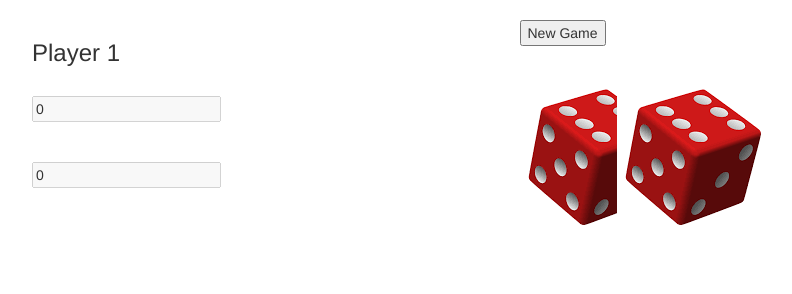
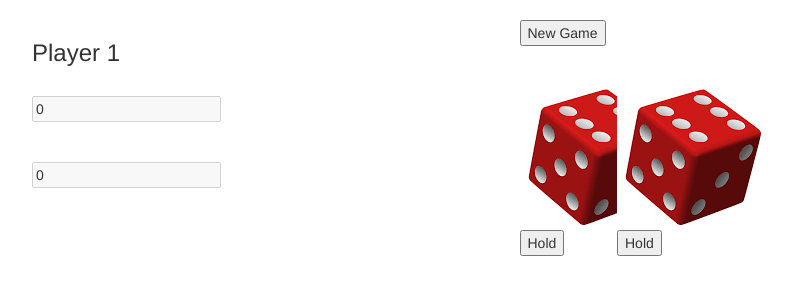
Before and after one commit to Fkaragu/Dice, a plain HTML site: page index.html in a window 1280 px wide. Shown: the whole page, without its empty margins (38-830 px from the left). Drawn offline with Linux system fonts and the light colour scheme.

Commit message:
add two hold buttons

```diff
--- a/index.html
+++ b/index.html
@@ -51,6 +51,18 @@
             </div>
           </div>
 
+          <div class="row">
+            <div class="col-md-6">
+              <div id="sectioncX">
+                <input type="button" value="Hold" class="btnhold" id="btnhold1">
+              </div>
+            </div>
+            <div class="col-md-6">
+              <div id="sectioncX">
+                <input type="button" value="Hold" class="btnhold" id="btnhold2">
+              </div>
+            </div>
+          </div>
 
 
 
```
